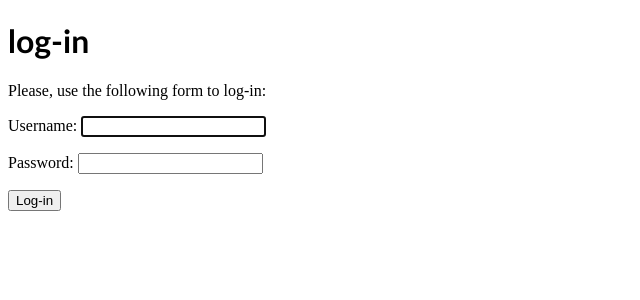
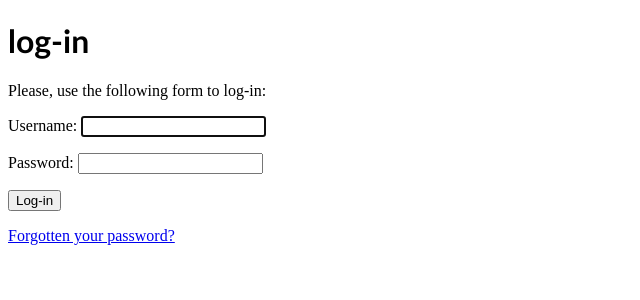
Before and after one commit to samsonprojects/socialWebsite, a Django app: page /account/login/ in a window 1280 px wide. Shown: the part 26-326 px from the top of the page, without its empty margins (0-640 px from the left). Run offline with Django 3.2, Linux system fonts and the light colour scheme.

Commit message:
reset email template section

```diff
--- a/bookmarks/account/templates/account/dashboard.html
+++ b/bookmarks/account/templates/account/dashboard.html
@@ -1,4 +1,5 @@
 {% extends "base.html" %}
+
 {% block title %} Dashboard {% endblock %}
 
 {% block content %}
--- a/bookmarks/account/templates/account/login.html
+++ b/bookmarks/account/templates/account/login.html
@@ -10,4 +10,5 @@
 		<p><input type="submit" value="Log-in"></input></p>
 
 	</form>
+	<p><a href="{% url "password_reset" %}">Forgotten your password? </a></p>
 {% endblock %}
--- a/bookmarks/account/templates/registration/login.html
+++ b/bookmarks/account/templates/registration/login.html
@@ -5,7 +5,7 @@
 {% block content %}
 	<h1>log-in</h1>
 	{% if form.errors %}
-	<p>your name and password didnt match.
+	<p>your username and password didnt match.
 	Please try again.
 	</p>
 	{% else %}
@@ -19,5 +19,6 @@
 			<input type="hidden" name="next" value="{{ next }}" />
 			<p><input type="submit" value="Log-in"></input></p>
 		</form>
+		<p><a href="{% url "password_reset" %}"> Forgotten your password?</a></p>
 	</div>
 {% endblock %}
--- a/bookmarks/account/urls.py
+++ b/bookmarks/account/urls.py
@@ -6,9 +6,9 @@ urlpatterns= [
 	# url(r'^login/$', views.user_login, name='login'),
 
 	#login/logout urls
-	url(r'^login/$',
-	       'django.contrib.auth.views.login',
-	       name='login'),
+    url(r'^login/$',
+         'django.contrib.auth.views.login',
+         name='login'),
     url(r'^logout/$',
        'django.contrib.auth.views.logout',
        name='logout'),
@@ -17,5 +17,26 @@ urlpatterns= [
        name='logout_then_login'),
     url(r'^$', views.dashboard, name='dashboard'),
 
+    #change password urls
+    url(r'^password-change/$',
+       'django.contrib.auth.views.password_change',
+       name='password_change'),
+   url(r'^password-change/done/$',
+       'django.contrib.auth.views.password_change_done',
+       name='password_change_done'),
+
+    #restore passwords urls
+     url(r'^password-reset/$',
+       'django.contrib.auth.views.password_reset',
+       name='password_reset'),
+   url(r'^password-reset/done/$',
+       'django.contrib.auth.views.password_reset_done',
+       name='password_reset_done'),
+   url(r'^password-reset/confirm/(?P<uidb64>[-\w]+)/(?P<token>[-\w]+)/$',
+       'django.contrib.auth.views.password_reset_confirm',
+       name='password_reset_confirm'),
+   url(r'^password-reset/complete/$',
+       'django.contrib.auth.views.password_reset_complete',
+       name='password_reset_complete'),
 
 ]
--- a/bookmarks/account/views.py
+++ b/bookmarks/account/views.py
@@ -32,4 +32,6 @@ def user_login(request):
 
 @login_required
 def dashboard(request):
-	return render(request, 'account/dashboard.html',{'section':'dashboard'})
+	return render(request,
+					'account/dashboard.html',
+					{'section':'dashboard'})
```
Also changed, not shown: bookmarks/account/templates/registration/password_change_done.html (added, +8 -0 lines), bookmarks/account/templates/registration/password_change_form.html (added, +14 -0 lines), bookmarks/account/templates/registration/password_reset_complete.html (added, +9 -0 lines), bookmarks/account/templates/registration/password_reset_confirm.html (added, +22 -0 lines), bookmarks/account/templates/registration/password_reset_done.html (added, +10 -0 lines), bookmarks/account/templates/registration/password_reset_email.html (added, +7 -0 lines), bookmarks/account/templates/registration/password_reset_form.html (added, +14 -0 lines), bookmarks/bookmarks/settings.py (+13 -5 lines), bookmarks/account/templates/registration/logged_out.html (renamed from bookmarks/account/templates/registration/logout_out.html), bookmarks/db.sqlite3.
